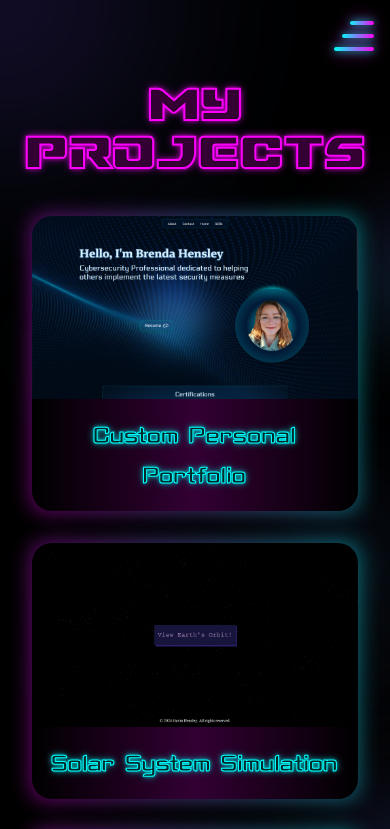
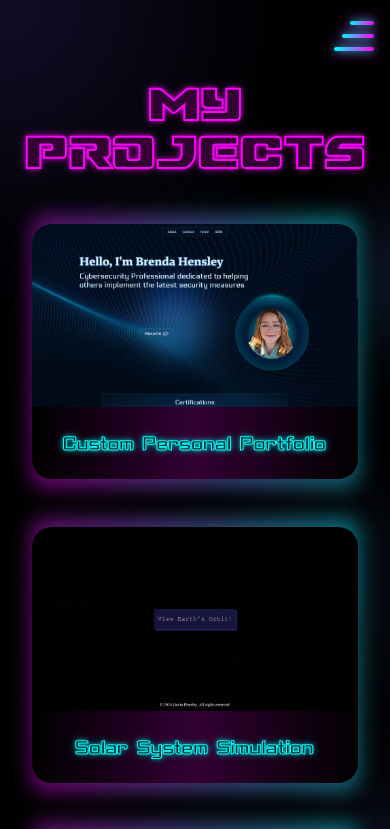
Before and after one commit to G-Hensley/portfolio-front-end, a React (Vite) app: page /projects in a window 390 px wide. Shown: the top 829 px of the page. Built offline with nearby package versions, Linux system fonts and the light colour scheme.

Commit message:
Fix project cards for mobile

```diff
--- a/package.json
+++ b/package.json
@@ -23,7 +23,8 @@
     "react-fontawesome": "^1.7.1",
     "react-icons": "^5.4.0",
     "react-router-dom": "^7.2.0",
-    "react-type-animation": "^3.2.0"
+    "react-type-animation": "^3.2.0",
+    "uuid": "^11.1.0"
   },
   "devDependencies": {
     "@eslint/js": "^9.19.0",
--- a/src/components/projectsComponents/ProjectCard.css
+++ b/src/components/projectsComponents/ProjectCard.css
@@ -2,7 +2,7 @@
     transition: transform 0.3s ease;
 }
 
-.project-card:hover {
+.project-card:active, .project-card:hover {
     transform: scale(1.05);
 }
 
@@ -40,7 +40,7 @@
     transition: transform 0.4s ease;
 }
 
-.project-card:hover::before {
+.project-card:active::before, .project-card:hover::before {
     background-color: rgba(0, 0, 0, 0.9);
     backdrop-filter: blur(3px);
     transform: scaleX(1);
@@ -68,7 +68,7 @@
     transition: transform 0.4s ease;
 }
 
-.project-card:hover .project-info-container {
+.project-card:active .project-info-container, .project-card:hover .project-info-container {
     display: flex;
     transform: scaleY(1);
     opacity: 1;
--- a/src/components/projectsComponents/ProjectCard.tsx
+++ b/src/components/projectsComponents/ProjectCard.tsx
@@ -2,12 +2,12 @@ import './ProjectCard.css';
 
 export default function ProjectCard( {title, image, link, skills, description }: { title: string, image: string, link: string, skills: React.ReactNode[], description: string } ) {
     return (
-        <a href={link} target='_blank' className="project-card relative w-full sm:w-4/5 lg:w-[45%] 2xl:w-[31%] h-auto">
+        <div className="project-card relative w-full sm:w-4/5 lg:w-[45%] 2xl:w-[31%] h-auto py-2 sm:py-0">
             <img className='relative' src={image} alt={title} />
             <div className="bg-black project-details flex justify-center py-4 px-2 relative project-title-container">
-                <h2 className='project-title text-mobile-lg-body lg:text-desktop-lg-body font-h2-ff text-center'>{title}</h2>
+                <h2 className='project-title text-mobile-body sm:text-mobile-lg-body lg:text-desktop-lg-body font-h2-ff text-center'>{title}</h2>
             </div>
-            <div className="project-info-container justify-center flex-col gap-4 h-full w-full absolute left-0 top-0 p-4">
+            <a href={link} target='_blank' className="project-info-container items-center justify-center flex-col gap-4 h-full w-full absolute left-0 top-0 px-4">
                 <p className="project-description text-mobile-body lg:text-desktop-body font-body-ff text-center relative text-primary-cyan-900">
                     {description}
                 </p>
@@ -21,8 +21,8 @@ export default function ProjectCard( {title, image, link, skills, description }:
                         )
                     })}
                 </div>
-                <p className="click-to-view animate-bounce text-primary-cyan-900 text-mobile-body lg:text-desktop-body font-h2-ff left-2 bottom-4 text-center absolute w-full">Click to View Project</p>
-            </div>
-        </a>
+                <p className="click-to-view animate-bounce text-primary-cyan-900 text-mobile-body lg:text-desktop-body font-h2-ff text-center relative w-full">Click to View Project</p>
+            </a>
+        </div>
     );
 }
--- a/src/components/projectsComponents/ProjectsContainer.tsx
+++ b/src/components/projectsComponents/ProjectsContainer.tsx
@@ -1,4 +1,5 @@
 import GradientOrbs from "../coreComponents/GradientOrbs";
+import { v4 as uuidv4 } from 'uuid';
 import ProjectCard from "./ProjectCard";
 import "./ProjectsContainer.css";
 import renaeeWebsite from "../../assets/images/Screenshot 2025-02-28 143134.png";
@@ -33,10 +34,12 @@ import { FaBootstrap } from 'react-icons/fa6';
 // import { VscVscode } from 'react-icons/vsc';
 // import { IoLogoVercel, IoLogoGitlab } from 'react-icons/io5';
 // import { GithubLogo } from '@phosphor-icons/react';
+
 export default function ProjectsContainer( {children}: {children: React.ReactNode} ) {
 
     const projects = [
         {
+            key: uuidv4(),
             title: "Custom Personal Portfolio",
             image: renaeeWebsite,
             link: "https://brendahensley.tech",
@@ -48,6 +51,7 @@ export default function ProjectsContainer( {children}: {children: React.ReactNod
             ]
         },
         {
+            key: uuidv4(),
             title: "Solar System Simulation",
             image: spaceWebsite,
             link: "https://g-hensley.github.io/earths-orbit/",
@@ -59,6 +63,7 @@ export default function ProjectsContainer( {children}: {children: React.ReactNod
             ]
         },
         {
+            key: uuidv4(),
             title: "Travel Nest",
             image: travelNest,
             link: "https://g-hensley.github.io/travel-nest/",
@@ -71,6 +76,7 @@ export default function ProjectsContainer( {children}: {children: React.ReactNod
             ]
         },
         {
+            key: uuidv4(),
             title: "Password Generator",
             image: reactPasswordGenerator,
             link: "https://react-password-generator-opal.vercel.app/",
@@ -95,7 +101,7 @@ export default function ProjectsContainer( {children}: {children: React.ReactNod
                 {projects.map((project) => {
                     return (
                         <ProjectCard
-                            key={project.title}
+                            key={project.key}
                             title={project.title}
                             image={project.image}
                             link={project.link}
```
Also changed, not shown: 1 other file (tests, documents, lock files or other folders).
